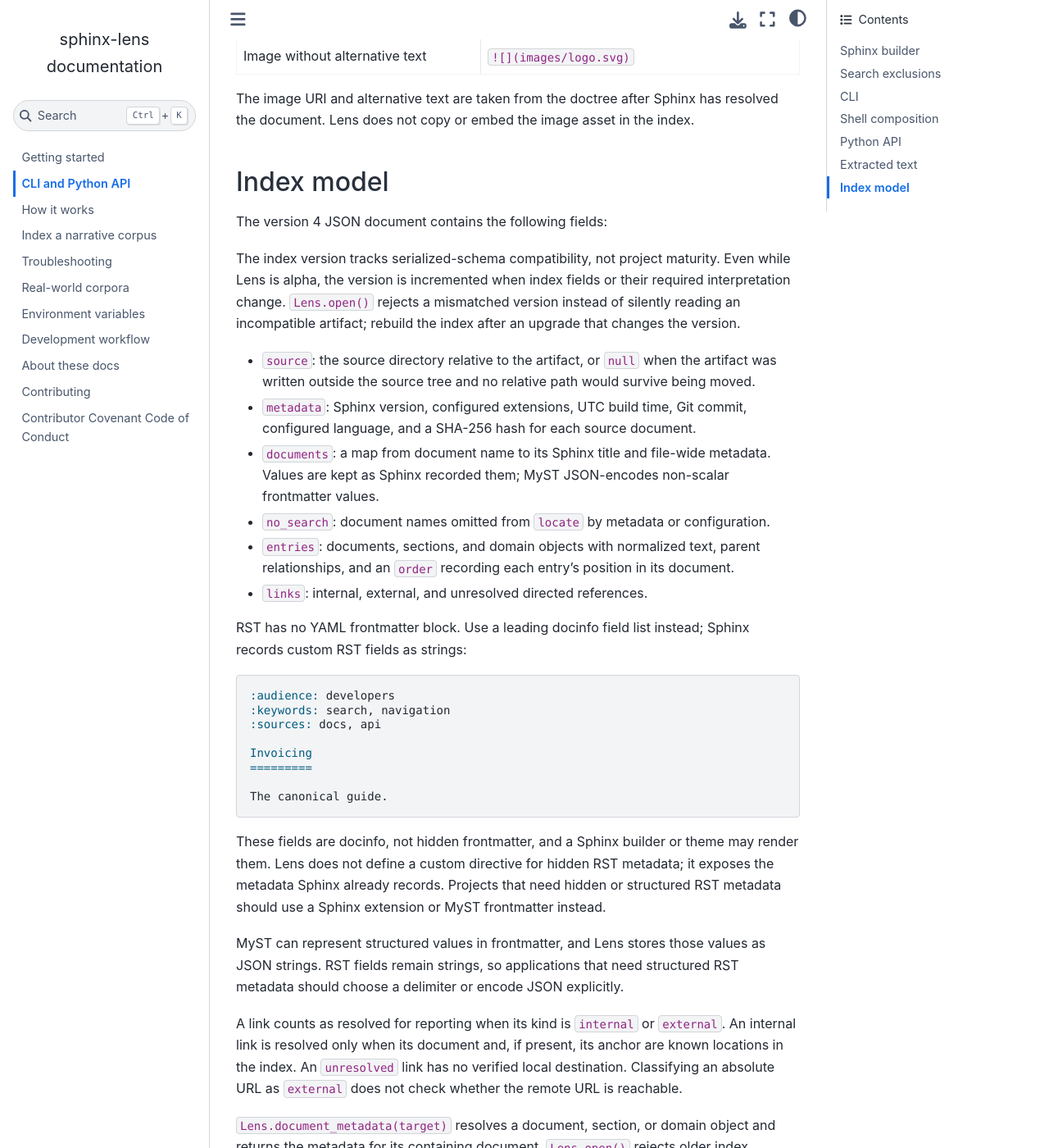
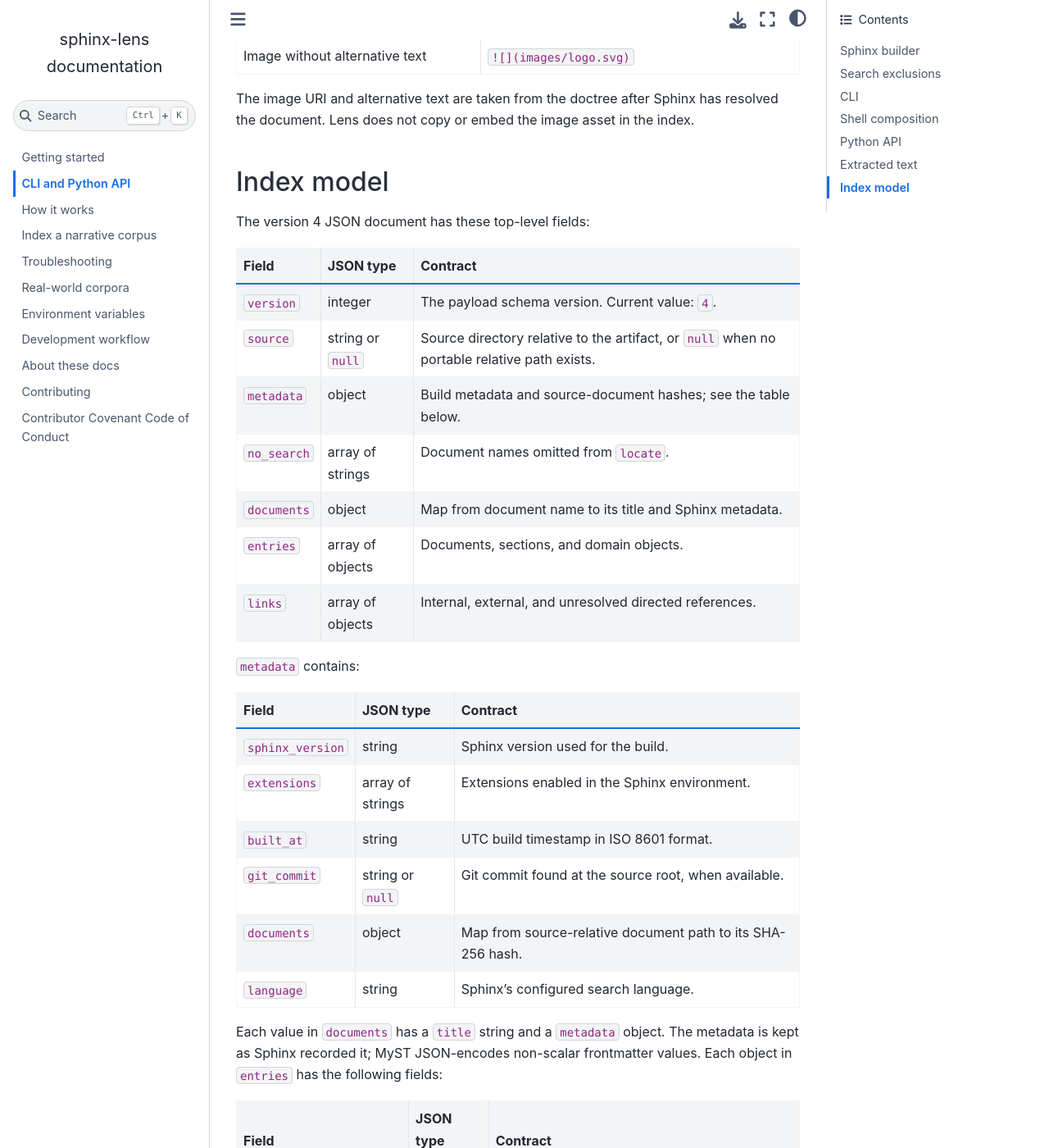
Before and after one commit to mgaitan/sphinx-lens, a Sphinx documentation site: the page built from docs/reference.md, in a window 1280 px wide and 1400 px high, scrolled down 3848 px. Shown: the whole window at 82% size. Built offline with Sphinx 7.4.7 and the Sphinx Book theme 1.1.4, drawn with Linux system fonts in a browser that asks for light colours; some of the changed text lies outside the part shown.

Commit message:
Document the versioned index schema

```diff
--- a/docs/reference.md
+++ b/docs/reference.md
@@ -178,27 +178,49 @@ resolved the document. Lens does not copy or embed the image asset in the index.
 
 ## Index model
 
-The version 4 JSON document contains the following fields:
+The version 4 JSON document has these top-level fields:
 
-The index version tracks serialized-schema compatibility, not project maturity.
-Even while Lens is alpha, the version is incremented when index fields or their
-required interpretation change. `Lens.open()` rejects a mismatched version
-instead of silently reading an incompatible artifact; rebuild the index after an
-upgrade that changes the version.
+| Field | JSON type | Contract |
+| --- | --- | --- |
+| `version` | integer | The payload schema version. Current value: `4`. |
+| `source` | string or `null` | Source directory relative to the artifact, or `null` when no portable relative path exists. |
+| `metadata` | object | Build metadata and source-document hashes; see the table below. |
+| `no_search` | array of strings | Document names omitted from `locate`. |
+| `documents` | object | Map from document name to its title and Sphinx metadata. |
+| `entries` | array of objects | Documents, sections, and domain objects. |
+| `links` | array of objects | Internal, external, and unresolved directed references. |
 
-- `source`: the source directory relative to the artifact, or `null` when the
-  artifact was written outside the source tree and no relative path would
-  survive being moved.
-- `metadata`: Sphinx version, configured extensions, UTC build time, Git commit,
-  configured language, and a SHA-256 hash for each source document.
-- `documents`: a map from document name to its Sphinx title and file-wide
-  metadata. Values are kept as Sphinx recorded them; MyST JSON-encodes
-  non-scalar frontmatter values.
-- `no_search`: document names omitted from `locate` by metadata or configuration.
-- `entries`: documents, sections, and domain objects with normalized text,
-  parent relationships, and an `order` recording each entry's position in its
-  document.
-- `links`: internal, external, and unresolved directed references.
+`metadata` contains:
+
+| Field | JSON type | Contract |
+| --- | --- | --- |
+| `sphinx_version` | string | Sphinx version used for the build. |
+| `extensions` | array of strings | Extensions enabled in the Sphinx environment. |
+| `built_at` | string | UTC build timestamp in ISO 8601 format. |
+| `git_commit` | string or `null` | Git commit found at the source root, when available. |
+| `documents` | object | Map from source-relative document path to its SHA-256 hash. |
+| `language` | string | Sphinx's configured search language. |
+
+Each value in `documents` has a `title` string and a `metadata` object. The
+metadata is kept as Sphinx recorded it; MyST JSON-encodes non-scalar frontmatter
+values. Each object in `entries` has the following fields:
+
+| Field | JSON type | Contract |
+| --- | --- | --- |
+| `ref`, `kind`, `title`, `text`, `document` | strings | Stable reference, entry kind, display title, own normalized text, and containing document. |
+| `anchor` | string | Physical anchor, or empty for a document. |
+| `order` | integer | Position used to restore source order among siblings. |
+| `parent` | string or `null` | Reference of the containing entry. |
+| `domain`, `object_type`, `name` | string or `null` | Domain-object fields; `null` for documents and sections. |
+
+Each object in `links` has four string fields: `source`, `target`, `label`, and
+`kind`. `Entry.location` is derived from `document` and `anchor`, so it is not a
+separate field in the JSON payload.
+
+The `version` field applies to the complete payload. An incompatible schema change
+increments it; `Lens.open()` accepts only the current version and raises
+`LensError` with a rebuild message for older artifacts. Readers must not silently
+reinterpret an older payload as version 4.
 
 RST has no YAML frontmatter block. Use a leading docinfo field list instead;
 Sphinx records custom RST fields as strings:
```
